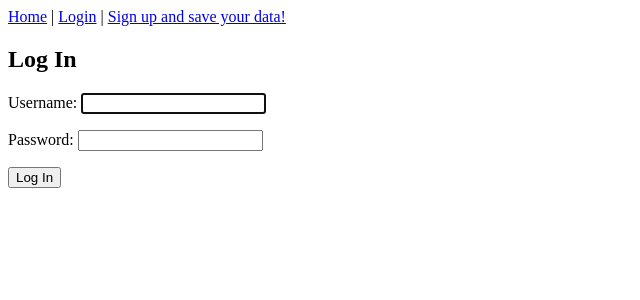
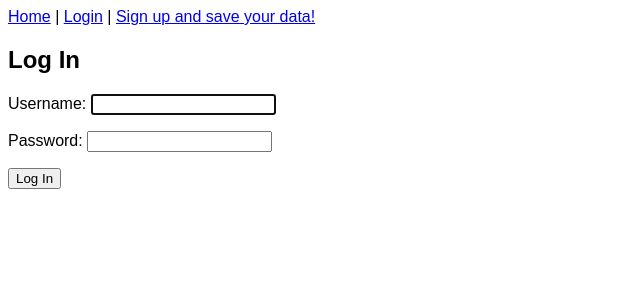
Before and after one commit to rookwood101/friend-reminder, a Django app: page /accounts/login/ in a window 1280 px wide. Shown: the top 300 px of the page, without its empty margins (0-640 px from the left). Run offline with Django 4.2, Linux system fonts and the light colour scheme.

Commit message:
Set font to sans serif

```diff
--- a/main/templates/base.html
+++ b/main/templates/base.html
@@ -14,6 +14,11 @@
             location.reload()
         }
     </script>
+    <style>
+        html {
+            font-family: sans-serif
+        }
+    </style>
     {% block head %}
     {% endblock %}
 </head>
```
